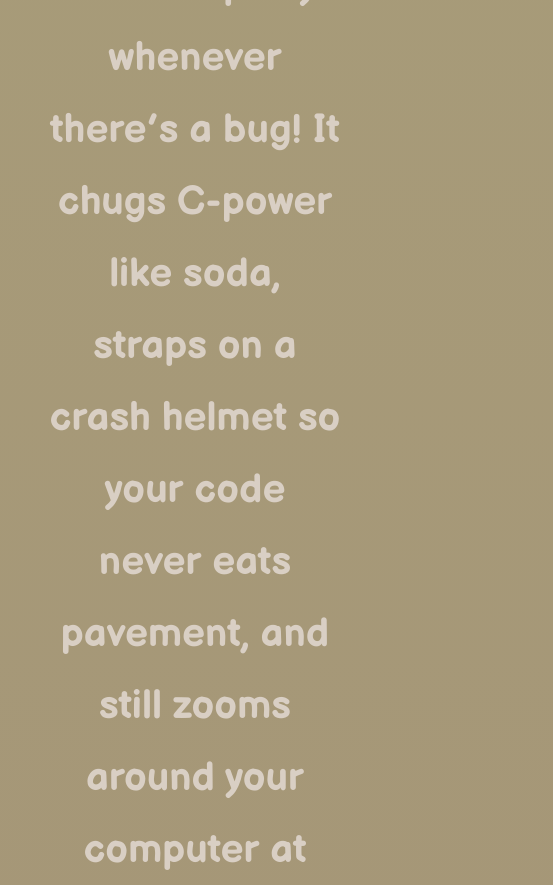
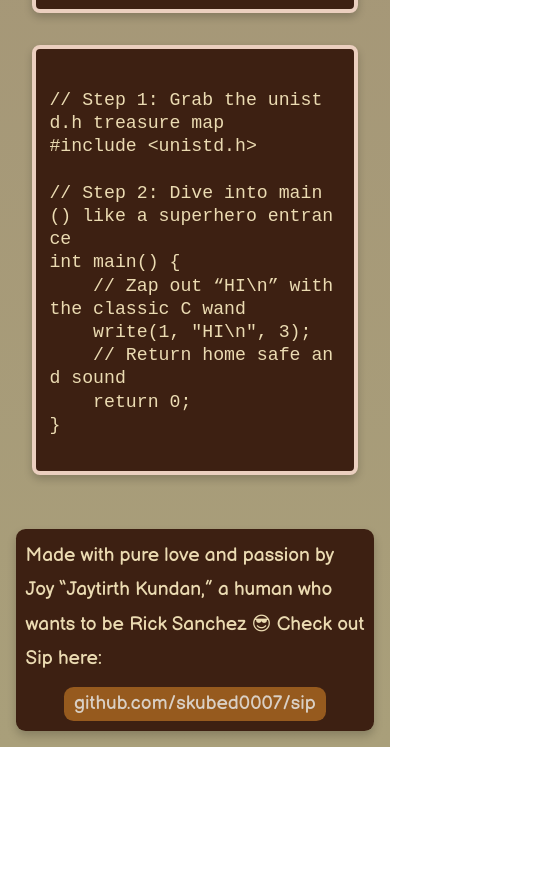
Before and after one commit to skubed0007/sipsite, a plain HTML site: page index.html in a window 390 px wide. Shown: the part 1112-1997 px from the top of the page, 553 px wide, since content can reach past the window. After the commit the page ends 1859 px from the top, so only its background shows below. Drawn offline with nearby package versions, Linux system fonts and the light colour scheme; a web font is replaced by a local one.

Commit message:
fixed css for mobile devices

```diff
--- a/css/index.css
+++ b/css/index.css
@@ -1,11 +1,23 @@
+/* css/index.css */
+
+/* ———————————————————————————————————————————————————————————
+   Imports (always at the very top)
+——————————————————————————————————————————————————————————— */
 @import url('../fonts/fonts.css');
-/* Base resets */
+@import url('https://fonts.googleapis.com/css2?family=Balsamiq+Sans&family=IBM+Plex+Mono:wght@400;600&family=Borel&display=swap');
+
+/* ———————————————————————————————————————————————————————————
+   Base resets
+——————————————————————————————————————————————————————————— */
 * {
   margin: 0;
   padding: 0;
   box-sizing: border-box;
 }
 
+/* ———————————————————————————————————————————————————————————
+   Body & Layout
+——————————————————————————————————————————————————————————— */
 body {
   font-family: 'Balsamiq Sans', cursive;
   background: linear-gradient(
@@ -25,6 +37,9 @@ body {
   min-height: 100vh;
 }
 
+/* ———————————————————————————————————————————————————————————
+   Logo Animation
+——————————————————————————————————————————————————————————— */
 .logo {
   width: 10em;
   height: 10em;
@@ -36,6 +51,9 @@ body {
   to { transform: translateY(-1em); }
 }
 
+/* ———————————————————————————————————————————————————————————
+   Titles & Subtitles
+——————————————————————————————————————————————————————————— */
 .title {
   font-family: 'Borel', serif;
   font-size: 6em;
@@ -52,8 +70,8 @@ body {
   font-family: 'Balsamiq Sans', cursive;
   font-size: 2.5em;
   color: #d9cfc4;
+  align-self: center;
   text-align: center;
-  max-width: 90%;
   margin-bottom: 2em;
   transition: color 0.2s, transform 0.2s;
 }
@@ -62,18 +80,21 @@ body {
   color: #675b4e;
 }
 
-/* Load Fira Code from Google Fonts */
-@import url('https://fonts.googleapis.com/css2?family=Fira+Code:wght@400;600&display=swap');
-
+/* ———————————————————————————————————————————————————————————
+   Code Panels
+——————————————————————————————————————————————————————————— */
+/* monospace for code */
 .code-container {
   display: flex;
   gap: 1em;
   flex-wrap: wrap;
   justify-content: center;
+  margin-top: 1em;
 }
 
 .code-window {
-  width: 40em;
+  width: 100%;
+  max-width: 40em;
   background: #3d2012;
   border: 0.5em solid #ebcfbf;
   border-radius: 0.5em;
@@ -81,7 +102,6 @@ body {
   overflow-x: auto;
   transition: transform 0.2s, box-shadow 0.2s, background-color 0.2s;
 }
-
 .code-window:hover {
   transform: translateY(-0.3em) scale(1.02);
   box-shadow: 0 0.75em 1.5em rgba(0,0,0,0.4);
@@ -89,12 +109,16 @@ body {
 }
 
 .code-text {
-  font-family: 'Fira Code', monospace;
+  font-family: 'IBM Plex Mono', monospace;
   font-size: 1.4em;
   line-height: 1;
   padding: 0.6em;
   color: #ebdbb2;
 }
+
+/* ———————————————————————————————————————————————————————————
+   Footer
+——————————————————————————————————————————————————————————— */
 .footer {
   display: flex;
   justify-content: center;
@@ -108,7 +132,6 @@ body {
   border-radius: 0.5em;
   box-shadow: 0 0.25em 0.5em rgba(0,0,0,0.2);
 }
-
 .footer a {
   color: #d9cfc4;
   background: #965a1e;
@@ -118,7 +141,6 @@ body {
   text-decoration: none;
   transition: color 0.2s, background-color 0.2s;
 }
-
 .footer a:hover {
   color: #675b4e;
   background-image: linear-gradient(to right, #ebdbb2, #d9cfc4);
@@ -126,3 +148,74 @@ body {
   background-position: 0% 100%;
   transition: background-position 0.2s;
 }
+
+/* ———————————————————————————————————————————————————————————
+   Responsive Overrides
+——————————————————————————————————————————————————————————— */
+@media (max-width: 768px) {
+  /* scale down headings */
+  .title {
+    font-size: 3em;
+  }
+  .subtitle {
+    font-size: 1.5em;
+  }
+
+  /* tighter body padding */
+  body {
+    padding: 1em;
+  }
+
+  /* slimmer code windows */
+  .code-window {
+    max-width: 100%;
+    border-width: 0.25em;
+    margin-bottom: 1em;
+  }
+
+  /* stack footer items */
+  .footer {
+    flex-direction: column;
+    align-items: center;
+    gap: 0.5em;
+    padding: 0.5em;
+  }
+}
+@media (max-width: 768px) {
+  /* 1. No sideways page scroll */
+  html, body {
+    overflow-x: hidden;
+  }
+  .title {
+    font-size: 1em;       /* down from 6em */
+
+  }
+
+  /* 2. Smaller, fluid logo */
+  .logo {
+    width: 6em;       /* down from 10em */
+    height: auto;
+    margin-bottom: 0.75em;
+  }
+
+  /* 3. Wrap and pad your subtitle text */
+  .subtitle {
+    padding: 0 1em;                /* breathing room on the sides */
+    overflow-wrap: break-word;     /* break long words/lines */
+    hyphens: auto;                 /* optional hyphenation */
+    font-size: 1em;
+  }
+
+  /* 4. Add side-padding around your code panels */
+  .code-container {
+    width: 100%;
+    padding: 0 1em;
+    box-sizing: border-box;
+  }
+
+  /* 5. (Optional) Let your code wrap instead of scrolling */
+  .code-text {
+    white-space: pre-wrap;         /* wrap long lines */
+    word-break: break-all;         /* force breaking if necessary */
+  }
+}
--- a/index.html
+++ b/index.html
@@ -1,30 +1,20 @@
+<!-- index.html -->
 <!DOCTYPE html>
 <html lang="en">
-
 <head>
   <meta charset="UTF-8" />
+  <!-- Ensures proper mobile scaling -->
   <meta name="viewport" content="width=device-width, initial-scale=1" />
   <title>Sip Programming Language</title>
 
-    <!-- Google Fonts -->
-    <link rel="preconnect" href="https://fonts.googleapis.com" />
-    <link rel="preconnect" href="https://fonts.gstatic.com" crossorigin />
-    <link href="https://fonts.googleapis.com/css2?family=Balsamiq+Sans&family=IBM+Plex+Mono:wght@400;600&display=swap"
-        rel="stylesheet" />
-
-    <!-- Your main stylesheet -->
+  <!-- Google Fonts & custom fonts loaded via CSS @import -->
   <link rel="stylesheet" href="css/index.css" />
 
-    <!-- Prism theme -->
+  <!-- Prism.js for syntax highlighting -->
   <link rel="stylesheet" href="https://cdn.jsdelivr.net/npm/prismjs@1.29.0/themes/prism.css" />
-
-    <!-- Prism core -->
   <script defer src="https://cdn.jsdelivr.net/npm/prismjs@1.29.0/components/prism-core.min.js"></script>
-    <!-- Prism “clike” dependency -->
   <script defer src="https://cdn.jsdelivr.net/npm/prismjs@1.29.0/components/prism-clike.min.js"></script>
-    <!-- Prism C syntax -->
   <script defer src="https://cdn.jsdelivr.net/npm/prismjs@1.29.0/components/prism-c.min.js"></script>
-    <!-- Prism Rust syntax (optional for future) -->
   <script defer src="https://cdn.jsdelivr.net/npm/prismjs@1.29.0/components/prism-rust.min.js"></script>
 
   <!-- Font Awesome (optional) -->
@@ -32,7 +22,6 @@
 
   <link rel="icon" href="logo.png" type="image/png" sizes="16x16" />
 </head>
-
 <body>
   <img src="logo.png" alt="Sip Logo" class="logo" />
 
@@ -82,11 +71,13 @@ int main() {
       </code></pre>
     </div>
   </div>
-    <p class="footer">
+
+  <!-- Changed from <p> to <div> for more reliable flex behavior -->
+  <div class="footer">
     Made with pure love and passion by Joy “Jaytirth Kundan,”
     a human who wants to be Rick Sanchez 😎
-        Check out Sip here: <a href="https://github.com/skubed0007/sip">github.com/skubed0007/sip</a>
-    </p>
+    Check out Sip here:
+    <a href="https://github.com/skubed0007/sip" target="_blank" rel="noopener">github.com/skubed0007/sip</a>
+  </div>
 </body>
-
 </html>
```
Lines whose indentation alone changed are shown as unchanged.
